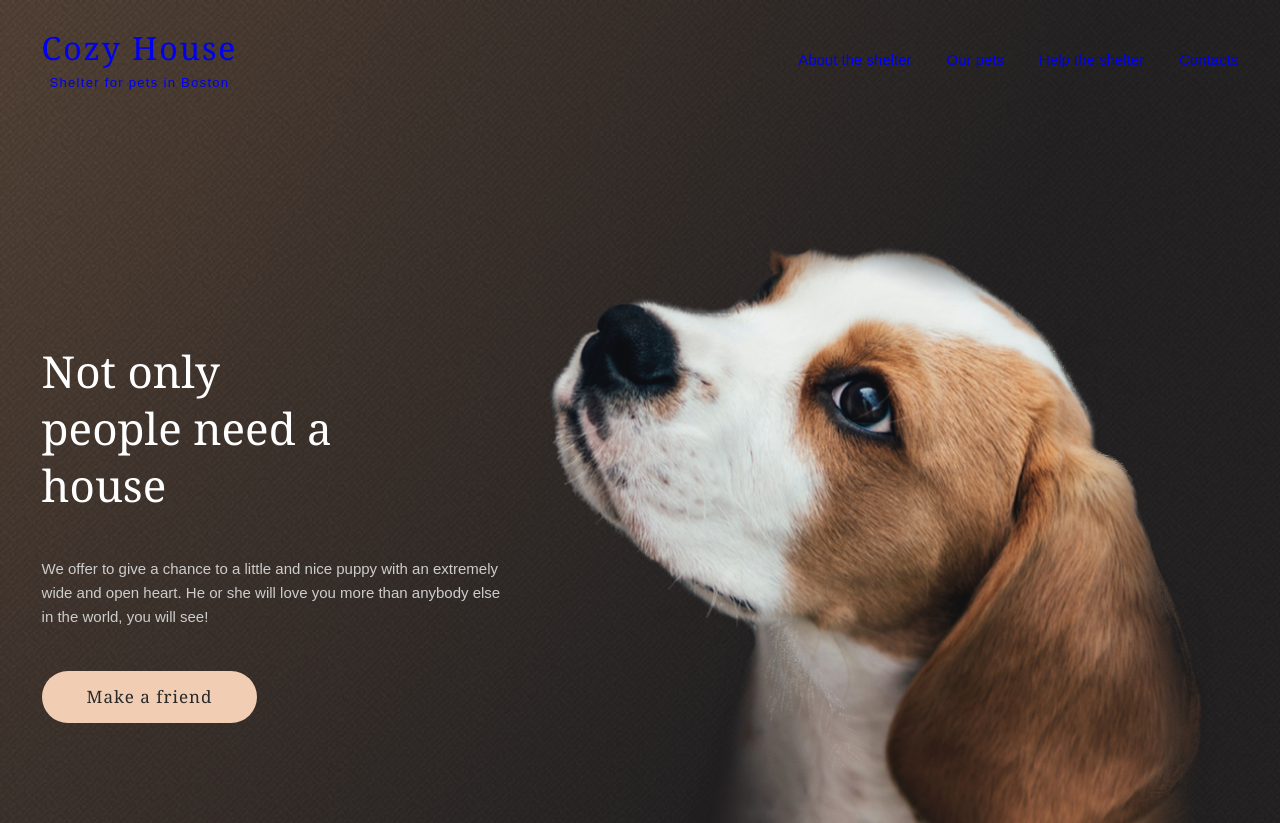
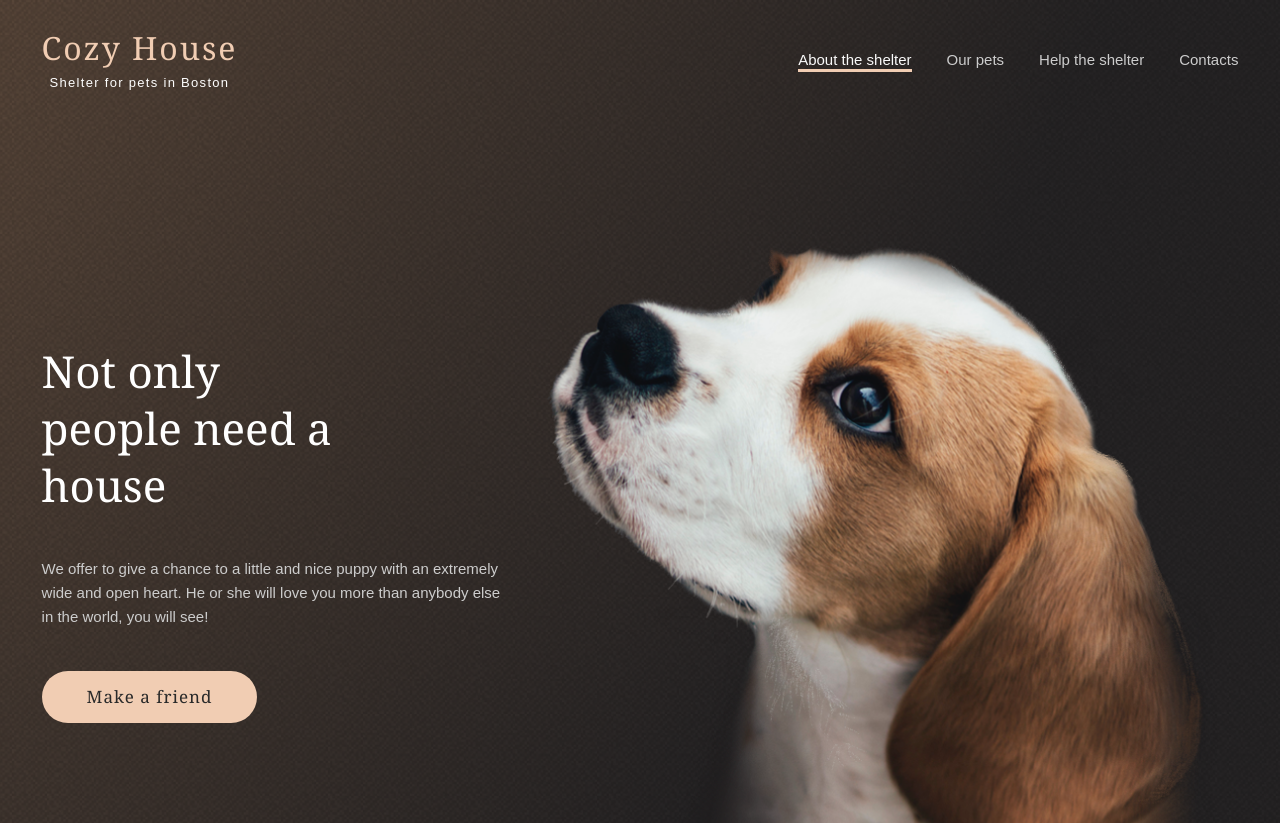
Before and after one commit to fox1206/shelter, a plain HTML site: page main/index.html in a window 1280 px wide. Shown: the top 823 px of the page. Drawn offline with Linux system fonts and the light colour scheme.

Commit message:
feat: add style for header pages main

```diff
--- a/main/style.css
+++ b/main/style.css
@@ -36,6 +36,36 @@ HEADER
 ---------- */
 .burger__menu span{
   background-color: var(--color-primary);
+}
+
+.header__logo h1{
+  color: var(--color-primary);
+}
+
+.header__logo p{
+  color: var(--color-white);
+}
+
+.menu__list .menu__item a{
+  color: var(--color-white-dark);
+}
+
+.menu__list .menu__item.active::before{
+  background-color: var(--color-primary);
+}
+
+.menu__list .menu__item.active::before{
+  width: 100%;
+}
+
+.menu__list .menu__item.active a{
+  color: var(--color-white-light);
+  cursor: default;
+}
+
+.menu__list .menu__item:hover a{
+  transition: all .5s ease;
+  color: var(--color-white-light);
 }
 
 /* ----------
--- a/style/layoutStyle.css
+++ b/style/layoutStyle.css
@@ -195,3 +195,22 @@ HEADER
 .menu__item::first-letter{
   text-transform: capitalize;
 }
+
+/* ------ active ------ */
+.menu__item.active::before{
+  content: '';
+  position: absolute;
+  bottom: 0;
+  left: 0;
+  width: 0%;
+  height: 3px;
+  transition: width .3s ease;
+}
+
+.menu__item.active::before{
+  width: 100%;
+}
+
+.menu__item.active a{
+  cursor: default;
+}
```
